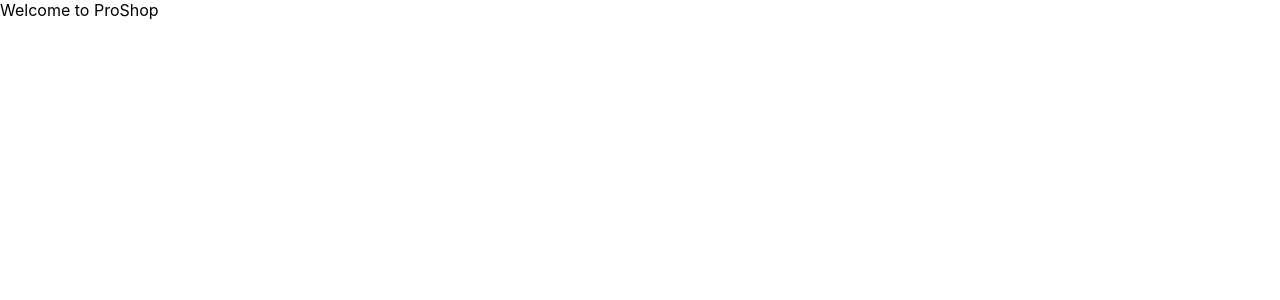
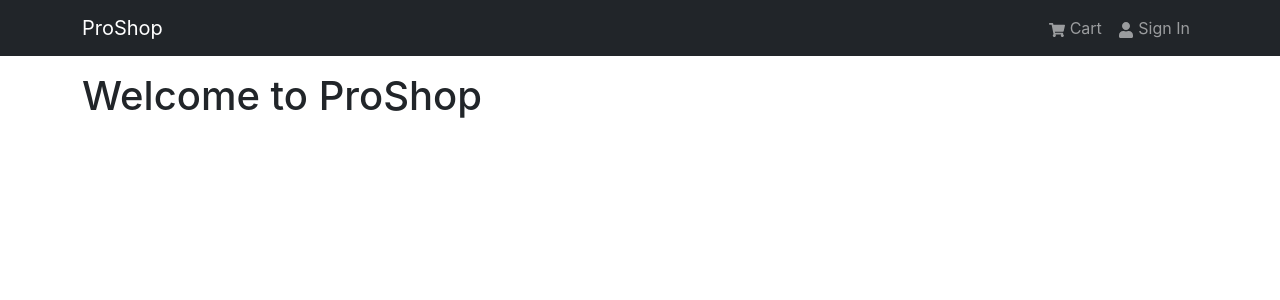
Before and after one commit to alainafoo/proshop-project, a React (Create React App) app in the folder frontend/: page / in a window 1280 px wide. Shown: the top 300 px of the page. Built offline with nearby package versions, Linux system fonts and the light colour scheme.

Commit message:
added header and menu components

```diff
--- a/frontend/package.json
+++ b/frontend/package.json
@@ -6,8 +6,11 @@
     "@testing-library/jest-dom": "^5.17.0",
     "@testing-library/react": "^13.4.0",
     "@testing-library/user-event": "^13.5.0",
+    "bootstrap": "^5.3.2",
     "react": "^18.2.0",
+    "react-bootstrap": "^2.10.0",
     "react-dom": "^18.2.0",
+    "react-icons": "^5.0.1",
     "react-scripts": "5.0.1",
     "web-vitals": "^2.1.4"
   },
--- a/frontend/src/App.js
+++ b/frontend/src/App.js
@@ -1,8 +1,18 @@
 import React from 'react'
+import { Container } from 'react-bootstrap'
+import Header from './components/Header'
 
 const App = () => {
   return (
-    <div>Welcome to ProShop</div>
+    <>
+      <Header />
+      <main className='py-3'>
+        <Container>
+        <h1>Welcome to ProShop</h1>
+        </Container>
+      </main>
+    </>
+
   )
 }
 
--- /dev/null
+++ b/frontend/src/components/Header.jsx
@@ -0,0 +1,23 @@
+import { Navbar, Nav, Container} from 'react-bootstrap'
+import { FaShoppingCart, FaUser } from 'react-icons/fa'
+
+const Header = () => {
+  return (
+    <header>
+        <Navbar bg="dark" variant="dark" expand="lg" collapseOnSelect>
+            <Container>
+                <Navbar.Brand href="/">ProShop</Navbar.Brand>
+                <Navbar.Toggle aria-controls="basic-navbar-nav" />
+                <Navbar.Collapse id="basic-navbar-nav">
+                    <Nav className='ms-auto'>
+                        <Nav.Link href="/cart"><FaShoppingCart/> Cart</Nav.Link>
+                        <Nav.Link href="/login"><FaUser/> Sign In</Nav.Link>
+                    </Nav>
+                </Navbar.Collapse>
+            </Container>
+        </Navbar>
+    </header>
+  )
+}
+
+export default Header
--- a/frontend/src/index.js
+++ b/frontend/src/index.js
@@ -1,5 +1,6 @@
 import React from 'react';
 import ReactDOM from 'react-dom/client';
+import 'bootstrap/dist/css/bootstrap.min.css';
 import './index.css';
 import App from './App';
 import reportWebVitals from './reportWebVitals';
```
Also changed, not shown: 1 other file (tests, documents, lock files or other folders).
